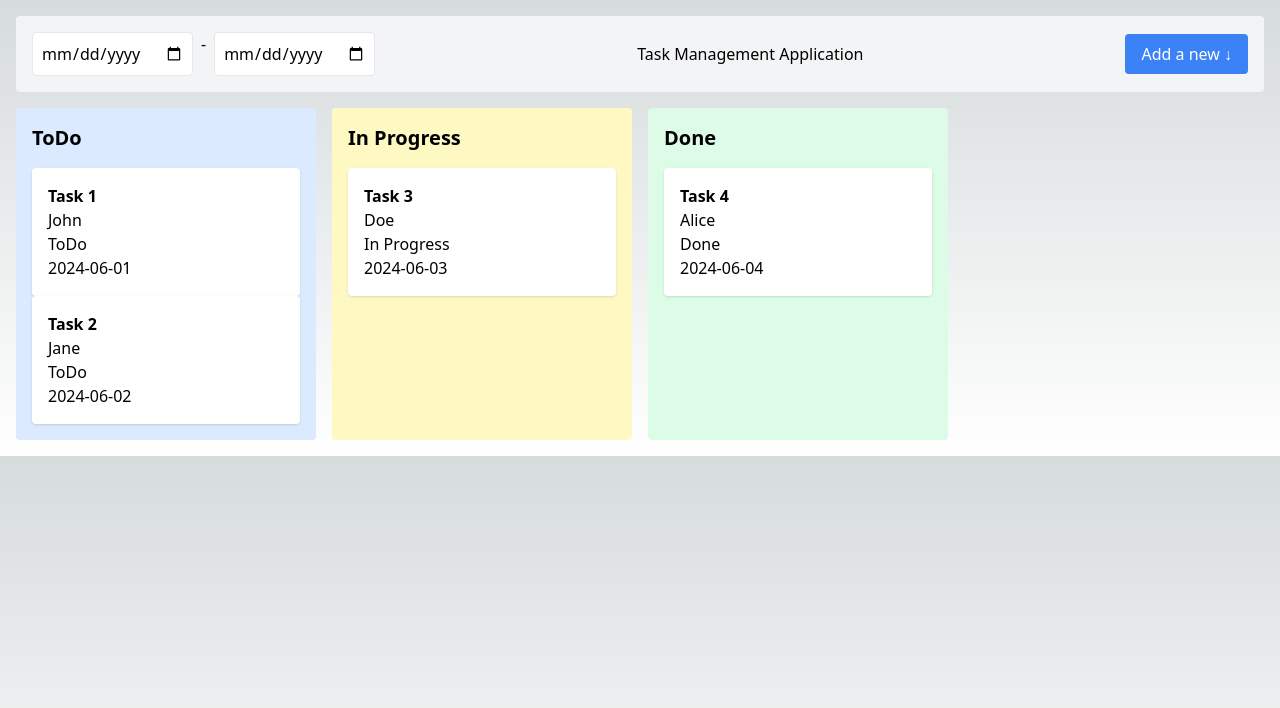
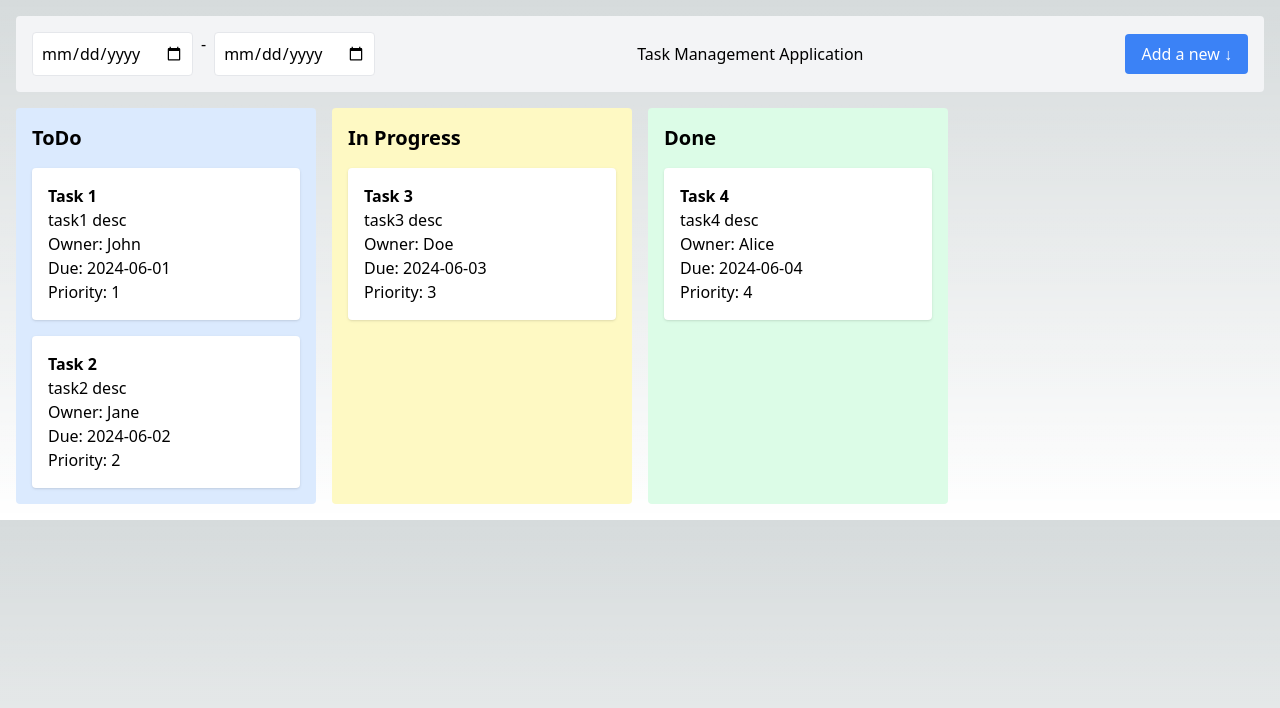
Before and after one commit to ClovisIRex/task-manager, a Next.js app: page / in a window 1280 px wide. Shown: the top 708 px of the page. Built offline with nearby package versions, Linux system fonts and the light colour scheme.

Commit message:
ticket modal

```diff
--- a/components/Kanban/Header.jsx
+++ b/components/Kanban/Header.jsx
@@ -1,13 +1,25 @@
 import React, { useState } from 'react';
+import Modal from '../Modals/CreateTicket'
 
 const Header = () => {
   const [isDropdownOpen, setIsDropdownOpen] = useState(false);
+  const [isModalOpen, setIsModalOpen] = useState(false);
 
   const toggleDropdown = () => {
     setIsDropdownOpen(!isDropdownOpen);
   };
 
+  const openModal = () => {
+    setIsModalOpen(true);
+    setIsDropdownOpen(false); // Close the dropdown when modal is opened
+  };
+
+  const closeModal = () => {
+    setIsModalOpen(false);
+  };
+
   return (
+    <div>
       <div className="flex justify-between items-center p-4 bg-gray-100 rounded">
         <div className="flex space-x-2">
           <input type="date" className="border rounded p-2" />
@@ -24,11 +36,33 @@ const Header = () => {
           </button>
           {isDropdownOpen && (
             <div className="absolute right-0 mt-2 w-48 bg-white border rounded shadow-lg">
-            <a href="#" className="block px-4 py-2 text-blue-500 hover:bg-blue-100">Ticket</a>
-            <a href="#" className="block px-4 py-2 text-red-500 hover:bg-red-100">Bug</a>
+              <button
+                onClick={openModal}
+                className="block px-4 py-2 text-blue-500 hover:bg-blue-100 w-full text-left cursor-pointer"
+              >
+                Ticket
+              </button>
+              <a href="#" className="block px-4 py-2 text-red-500 hover:bg-red-100 cursor-pointer">Bug</a>
             </div>
           )}
         </div>
+      </div>
+
+      <Modal isOpen={isModalOpen} onClose={closeModal}>
+        <h2>Create Ticket</h2>
+        <form>
+          <input placeholder="Title" className="border rounded p-2 w-full mb-2" />
+          <textarea placeholder="Description" className="border rounded p-2 w-full mb-2" />
+          <input placeholder="Owner" className="border rounded p-2 w-full mb-2" />
+          <input type="date" placeholder="Due Date" className="border rounded p-2 w-full mb-2" />
+          <select className="border rounded p-2 w-full mb-2">
+            <option value="low">Low</option>
+            <option value="medium">Medium</option>
+            <option value="high">High</option>
+          </select>
+          <button type="submit" className="bg-blue-500 text-white px-4 py-2 rounded cursor-pointer">Create</button>
+        </form>
+      </Modal>
     </div>
   );
 };
--- a/components/Kanban/KanbanBoard.jsx
+++ b/components/Kanban/KanbanBoard.jsx
@@ -2,18 +2,15 @@ import React, { useState } from 'react';
 import Header from './Header';
 import KanbanColumn from './KanbanColumn';
 import { DragDropContext } from 'react-beautiful-dnd';
+import { mockTasks, mockTickets } from '@/mock/mockTasks';
+
 
 const KanbanBoard = () => {
   const getTasksByStatus = (status, tasks) => {
     return Object.values(tasks).filter(task => task.status === status);
   };
 
-  const tasks = {
-    'task-1': { id: 'task-1', title: 'Task 1', owner: 'John', status: 'ToDo', dueDate: '2024-06-01' },
-    'task-2': { id: 'task-2', title: 'Task 2', owner: 'Jane', status: 'ToDo', dueDate: '2024-06-02' },
-    'task-3': { id: 'task-3', title: 'Task 3', owner: 'Doe', status: 'In Progress', dueDate: '2024-06-03' },
-    'task-4': { id: 'task-4', title: 'Task 4', owner: 'Alice', status: 'Done', dueDate: '2024-06-04' }
-  };
+  const tasks = mockTasks;
 
   const [data, setData] = useState({
     tasks: tasks,
--- a/components/Kanban/KanbanCard.jsx
+++ b/components/Kanban/KanbanCard.jsx
@@ -1,12 +1,14 @@
 import React from 'react';
+import styled from "styled-components";
 
 const KanbanCard = ({ task, index }) => {
   return (
     <div className="p-4 bg-white rounded shadow">
       <h3 className="font-bold">{task.title}</h3>
-      <p>{task.owner}</p>
-      <p>{task.status}</p>
-      <p>{task.dueDate}</p>
+      <p>{task.description}</p>
+      <p>Owner: {task.owner}</p>
+      <p>Due: {task.dueDate}</p>
+      <p>Priority: {task.priority}</p>
     </div>
   );
 };
--- a/components/Kanban/KanbanColumn.jsx
+++ b/components/Kanban/KanbanColumn.jsx
@@ -13,20 +13,22 @@ const KanbanColumn = ({ title, color, tasks, id }) => {
       <h2 className="text-xl font-bold mb-4">{title}</h2>
       <div className="space-y-4">
 
-      <Droppable droppableId={id}>
+      {/* <Droppable droppableId={id}>
                 {(provided, snapshot) => (
                     <TaskList
                         ref={provided.innerRef}
                         {...provided.droppableProps}
                         isDraggingOver={snapshot.isDraggingOver}
                     >
-                        {tasks.map((task, index) => (
-                            <KanbanCard key={index} index={index} task={task} />
-                        ))}
+
                         {provided.placeholder}
                     </TaskList>
                 )}
-        </Droppable>
+        </Droppable> */}
+
+        {tasks.map((task, index) => (
+           <KanbanCard key={index} index={index} task={task} />
+        ))}
       </div>
     </div>
   );
--- /dev/null
+++ b/components/Modals/CreateTicket.jsx
@@ -0,0 +1,22 @@
+import React from 'react';
+
+const Modal = ({ isOpen, onClose, children }) => {
+  if (!isOpen) return null;
+
+  return (
+    <div className="fixed inset-0 flex items-center justify-center z-50">
+      <div className="fixed inset-0 bg-black opacity-50"></div>
+      <div className="bg-white p-4 rounded shadow-lg relative z-10">
+        <button
+          onClick={onClose}
+          className="absolute top-2 right-2 bg-red-500 text-white rounded-full p-1 cursor-pointer"
+        >
+          X
+        </button>
+        {children}
+      </div>
+    </div>
+  );
+};
+
+export default Modal;
--- a/mock/mockTasks.js
+++ b/mock/mockTasks.js
@@ -1,9 +1,64 @@
+const mockTickets = {
+  'ticket-1': {
+    title: 'Task 1',
+    owner: 'John',
+    status: 'ToDo',
+    dueDate: '2024-06-01',
+    priority: 1,
+    tasks: [2,3]
+  },
+
+  'ticket-2': {
+    title: 'Task 2',
+    owner: 'John',
+    status: 'ToDo',
+    dueDate: '2024-06-01',
+    priority: 1,
+    tasks: [1,4]
+  },
+}
+
 const mockTasks = {
-    'task-1': { id: 'task-1', title: 'Task 1', owner: 'John', status: 'ToDo', dueDate: '2024-06-01' },
-    'task-2': { id: 'task-2', title: 'Task 2', owner: 'Jane', status: 'ToDo', dueDate: '2024-06-02' },
-    'task-3': { id: 'task-3', title: 'Task 3', owner: 'Doe', status: 'In Progress', dueDate: '2024-06-03' },
-    'task-4': { id: 'task-4', title: 'Task 4', owner: 'Alice', status: 'Done', dueDate: '2024-06-04' }
+  'task-1': {
+      id: 1,
+      title: 'Task 1',
+      description: 'task1 desc',
+      owner: 'John',
+      status: 'ToDo',
+      dueDate: '2024-06-01',
+      priority: 1
+  },
+  'task-2': {
+      id: 2,
+      title: 'Task 2',
+      description: 'task2 desc',
+      owner: 'Jane',
+      status: 'ToDo',
+      dueDate: '2024-06-02',
+      priority: 2
+  },
+  'task-3': {
+      id: 3,
+      title: 'Task 3',
+      description: 'task3 desc',
+      owner: 'Doe',
+      status: 'In Progress',
+      dueDate: '2024-06-03',
+      priority: 3
+  },
+  'task-4': {
+      id: 4,
+      title: 'Task 4',
+      description: 'task4 desc',
+      owner: 'Alice',
+      status: 'Done',
+      dueDate: '2024-06-04',
+      priority: 4
   }
+}
 
 
-export default mockTasks;
+export {
+  mockTasks,
+  mockTickets
+};
--- a/pages/index.jsx
+++ b/pages/index.jsx
@@ -9,7 +9,6 @@ const prisma = new PrismaClient()
 export default function Home() {
 
   const [tickets, setTickets] = useState([]);
-
 
   // useEffect(() => {
   //   async function fetchTickets() {
--- a/styles/globals.css
+++ b/styles/globals.css
@@ -1,7 +1,6 @@
 @tailwind base;
 @tailwind components;
 @tailwind utilities;
-
 :root {
   --foreground-rgb: 0, 0, 0;
   --background-start-rgb: 214, 219, 220;
```
Lines whose indentation alone changed are shown as unchanged.
